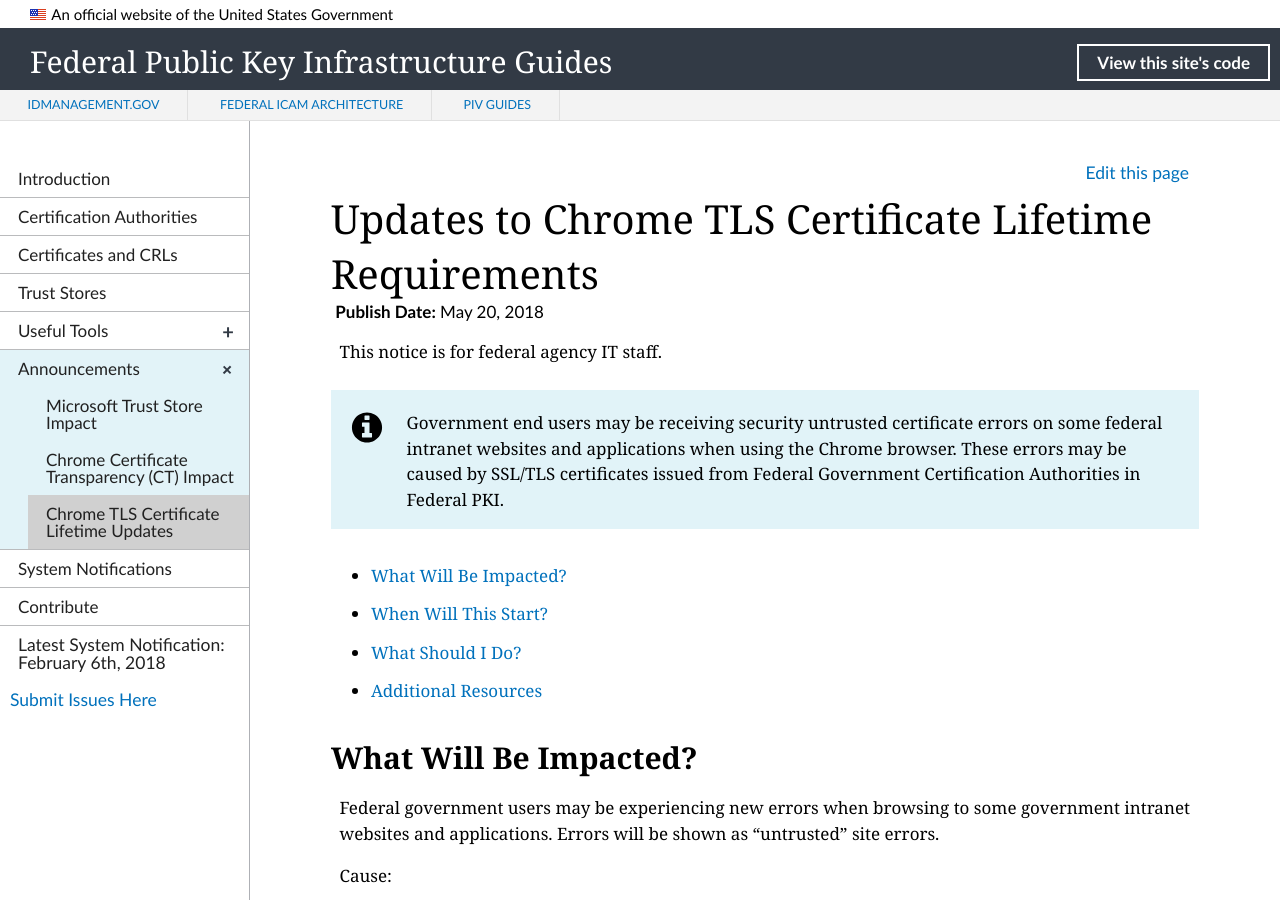
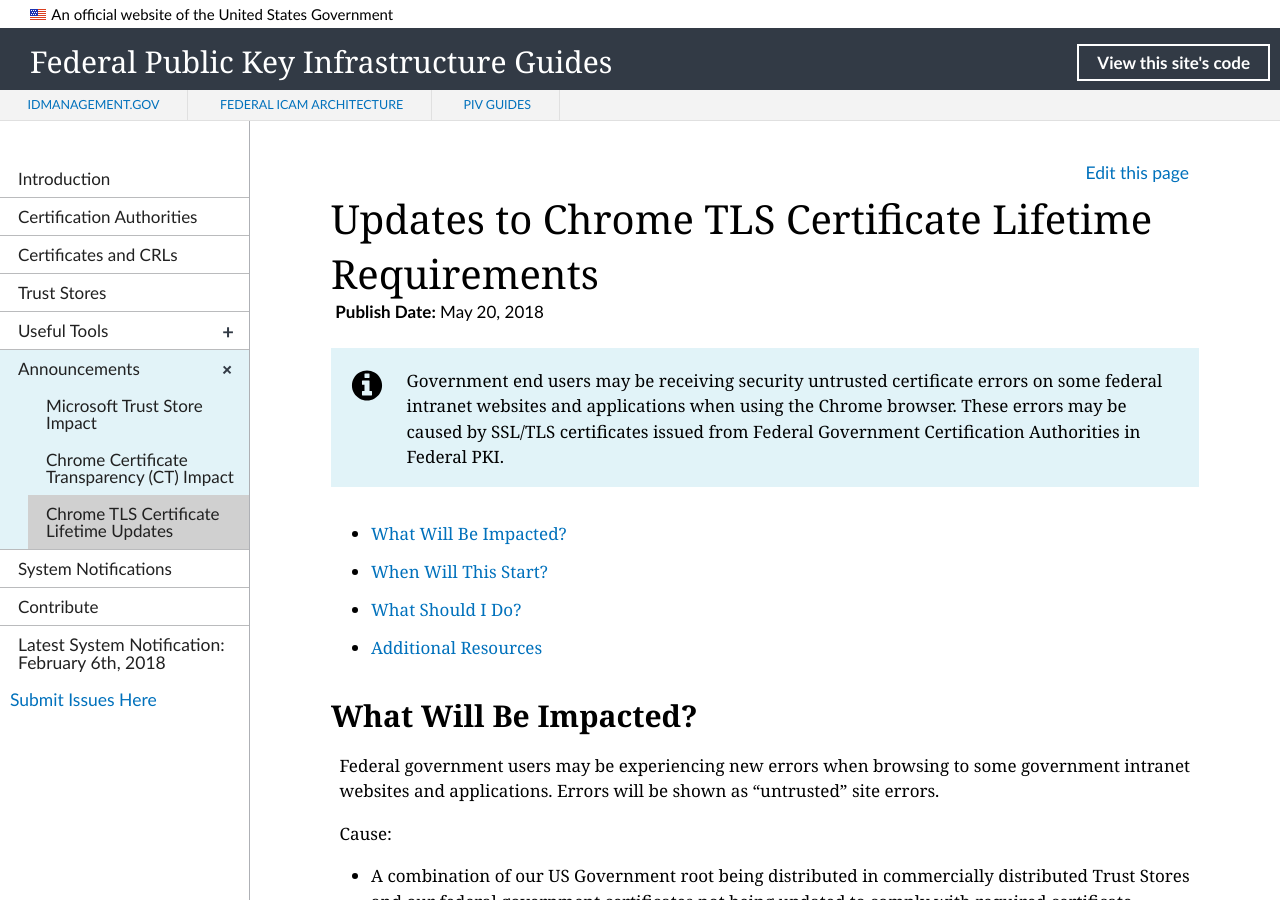
Before and after one commit to GSA/fpki-guides, a Jekyll site: the page built from _announcements/03_chrome_ballot_193.md, in a window 1280 px wide and 900 px high. Built offline with Jekyll 4.4.1, drawn with Linux system fonts in a browser that asks for light colours; nearby versions of some CDN libraries; library files that are not in the unit come from our copies.

Commit message:
Update 03_chrome_ballot_193.md

```diff
--- a/_announcements/03_chrome_ballot_193.md
+++ b/_announcements/03_chrome_ballot_193.md
@@ -7,8 +7,6 @@
 permalink: announcements/chrometlslifetime/
 description: Recent changes to Chrome could affect your agency. This change requires all TLS/SSL certificates issued on or after March 1, 2018 to have a maximum validity of 825 days.<br><br>
 ---
-
-This notice is for federal agency IT staff.
 
 {% include alert-info.html content="Government end users may be receiving security untrusted certificate errors on some federal intranet websites and applications when using the Chrome browser. These errors may be caused by SSL/TLS certificates issued from Federal Government Certification Authorities in Federal PKI." %}
 
@@ -31,7 +29,7 @@
 - The intranet website's SSL/TLS certificate was issued on or after March 1, 2018
 - The end user is using the Chrome browser
 
-![Chrome Error Screen]({{site.baseurl}}/img/google_ballot193_hot_topic_error.png){:style="width:55%;float:center;"}
+![Chrome Error Screen]({{site.baseurl}}/img/google_ballot193_hot_topic_error.png){:style="width:75%;float:center;"}
 
 
 ## When Will This Start?
```
